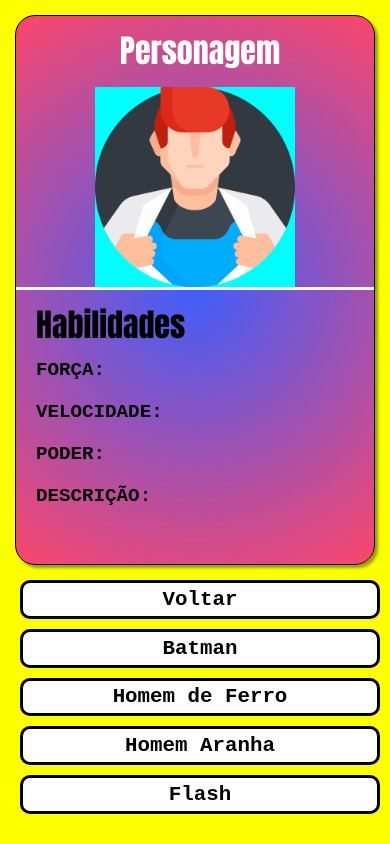
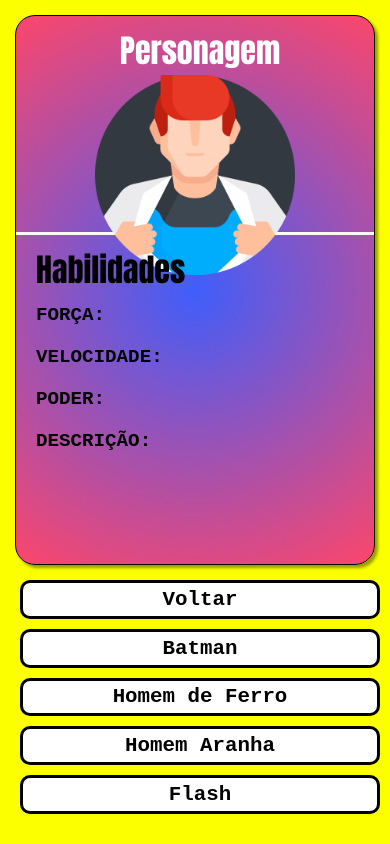
Before and after one commit to jvcorado/Card, a plain HTML site: page index.html in a window 390 px wide. Drawn offline with Linux system fonts and the light colour scheme.

Commit message:
Update style.css

```diff
--- a/style.css
+++ b/style.css
@@ -128,7 +128,7 @@ body{
     .container{
         background-color: rgb(251, 255, 0);
         width: 500px;
-        height: 100vh;
+        height: 100%;
         flex-direction: column;
         align-items: center;
         justify-content: space-between;
@@ -140,18 +140,24 @@ body{
     }
     .card-top{
         justify-content: space-between;
+        height: 40%;
     }
     .card-top .imagem{
       margin: 0;
-      background-color: aqua;
       justify-self: flex-end;
+    }
+
+    .card-bottom{
+        height: 60%;
+    }
+    .card-bottom .descricao{
+        height: 30%;
     }
 
     .button{
         width: 100%;
         height: 30%;
         margin: 10px 0;
-
     }
     .button button{
 
```
